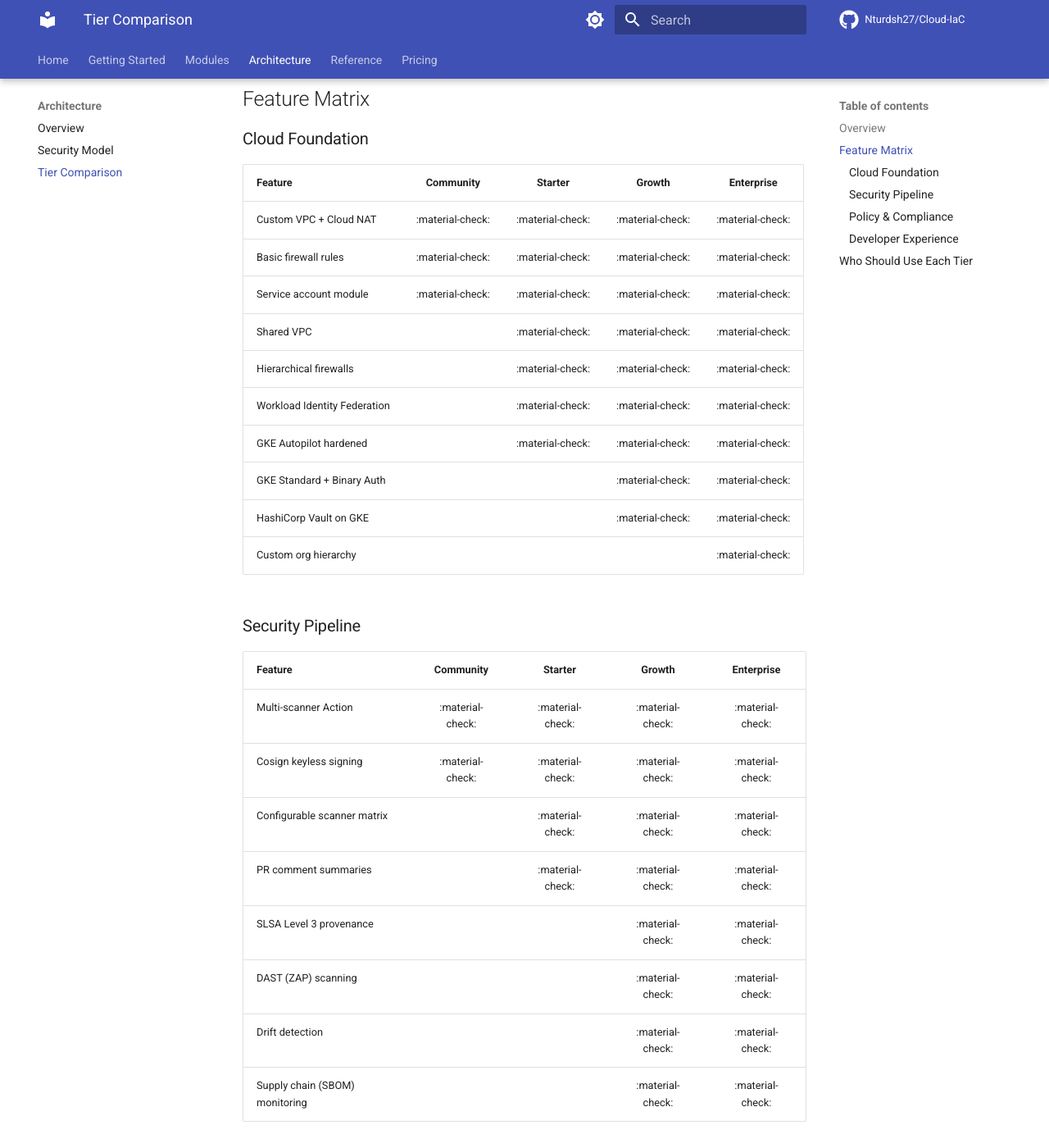
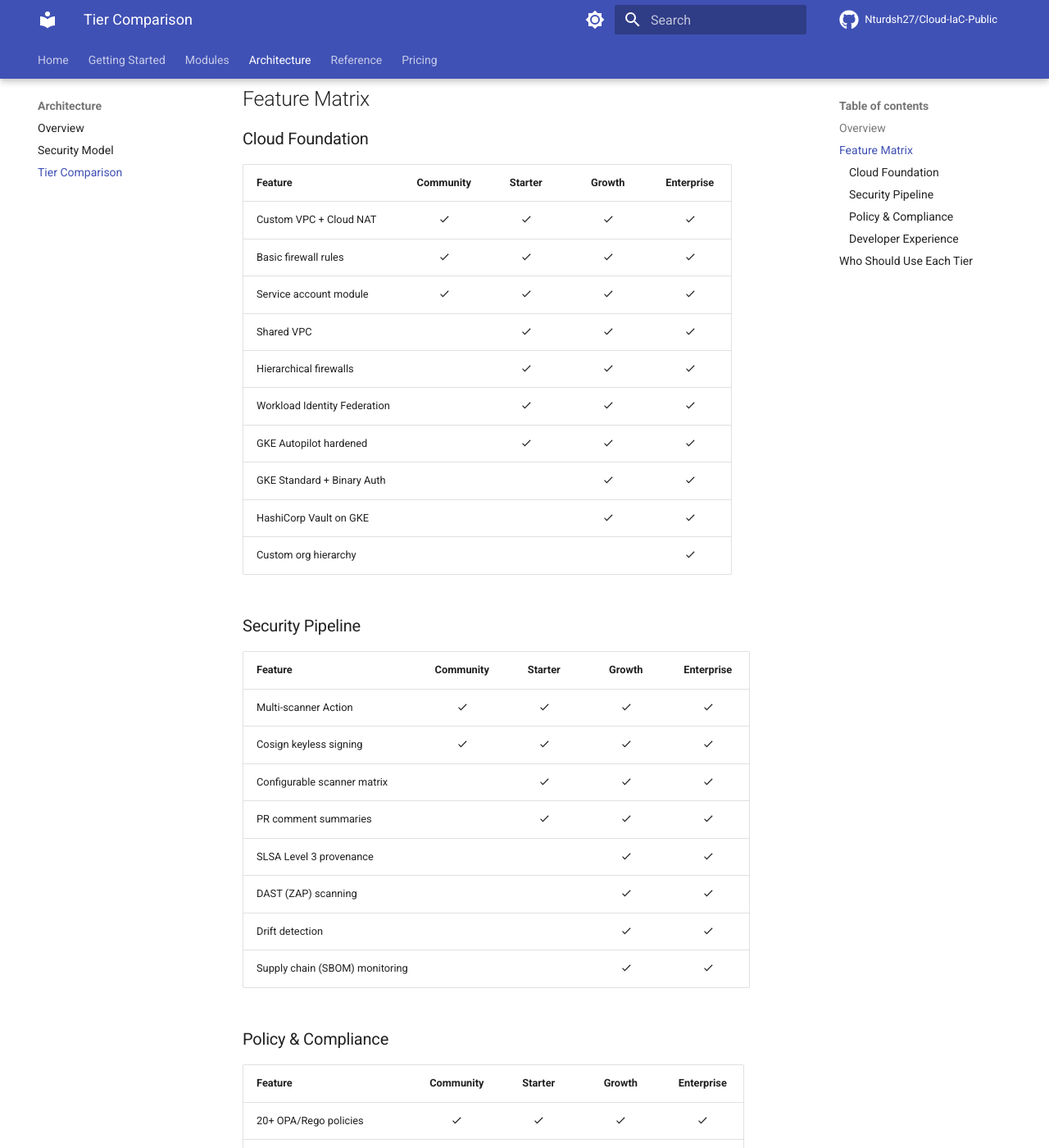
Before and after one commit to Nturdsh27/Cloud-IaC-Public, an MkDocs documentation site: the page built from docs/docs/architecture/tier-comparison.md, in a window 1280 px wide and 1400 px high, scrolled down 480 px. Shown: the whole window at 82% size. Built offline with MkDocs 1.6.1 and Material for MkDocs 9.7.7, drawn with Linux system fonts in a browser that asks for light colours; comment, search, counter and statistics services are not loaded; some of the changed text lies outside the part shown.

Commit message:
Update mkdocs.yml with correct site and repository URLs, and add emoji support

```diff
--- a/docs/mkdocs.yml
+++ b/docs/mkdocs.yml
@@ -1,8 +1,8 @@
 site_name: DevSecOps Starter Kit
 site_description: Production-ready, secure-by-default GCP infrastructure modules for startups
-site_url: https://Nturdsh27.github.io/Cloud-IaC/
-repo_url: https://github.com/Nturdsh27/Cloud-IaC
-repo_name: Nturdsh27/Cloud-IaC
+site_url: https://nturdsh27.github.io/Cloud-IaC-Public/
+repo_url: https://github.com/Nturdsh27/Cloud-IaC-Public
+repo_name: Nturdsh27/Cloud-IaC-Public
 docs_dir: docs
 
 theme:
@@ -54,6 +54,9 @@ markdown_extensions:
       alternate_style: true
   - pymdownx.details
   - pymdownx.snippets
+  - pymdownx.emoji:
+      emoji_index: !!python/name:material.extensions.emoji.twemoji
+      emoji_generator: !!python/name:material.extensions.emoji.to_svg
   - admonition
   - attr_list
   - md_in_html
```
